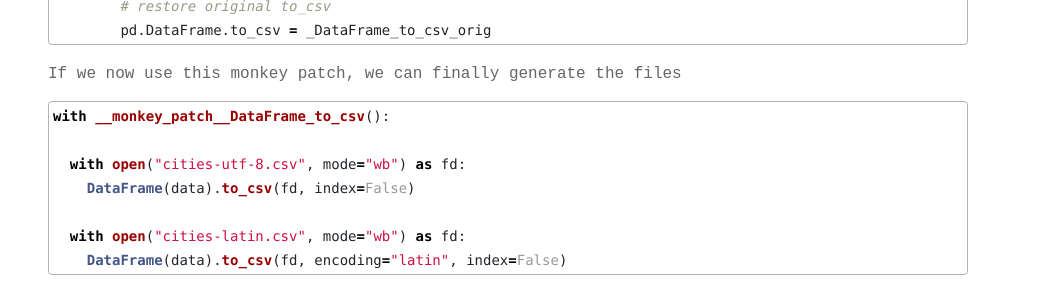
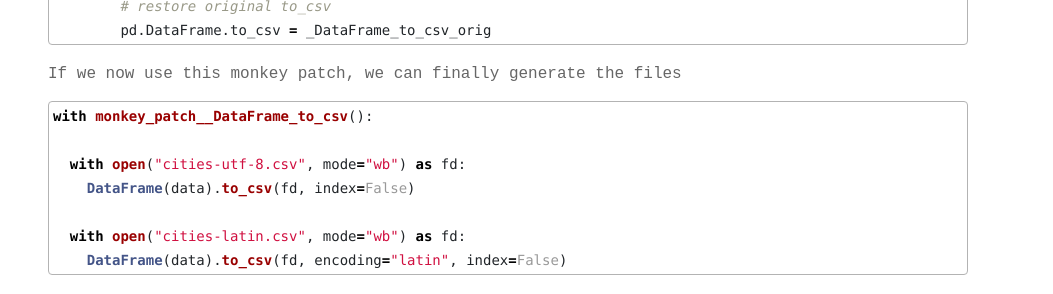
Before and after one commit to Enteee/duckpond.ch, a Jekyll site: the page built from _posts/2020-05-07-support-binary-file-objects-for-pandas.dataframe.to_csv.md, in a window 1280 px wide and 900 px high, scrolled down 4128 px. Shown: the part 152-446 px from the top of the window, without its empty margins (227-1280 px from the left). Built offline with Jekyll 4.4.1, drawn with Linux system fonts in a browser that asks for light colours; comment, search, counter and statistics services are not loaded.

Commit message:
fix function name

````diff
--- a/_posts/2020-05-07-support-binary-file-objects-for-pandas.dataframe.to_csv.md
+++ b/_posts/2020-05-07-support-binary-file-objects-for-pandas.dataframe.to_csv.md
@@ -200,7 +200,7 @@ def monkey_patch__DataFrame_to_csv():
 
 If we now use this monkey patch, we can finally generate the files
 ```python
-with __monkey_patch__DataFrame_to_csv():
+with monkey_patch__DataFrame_to_csv():
 
   with open("cities-utf-8.csv", mode="wb") as fd:
     DataFrame(data).to_csv(fd, index=False)
````
